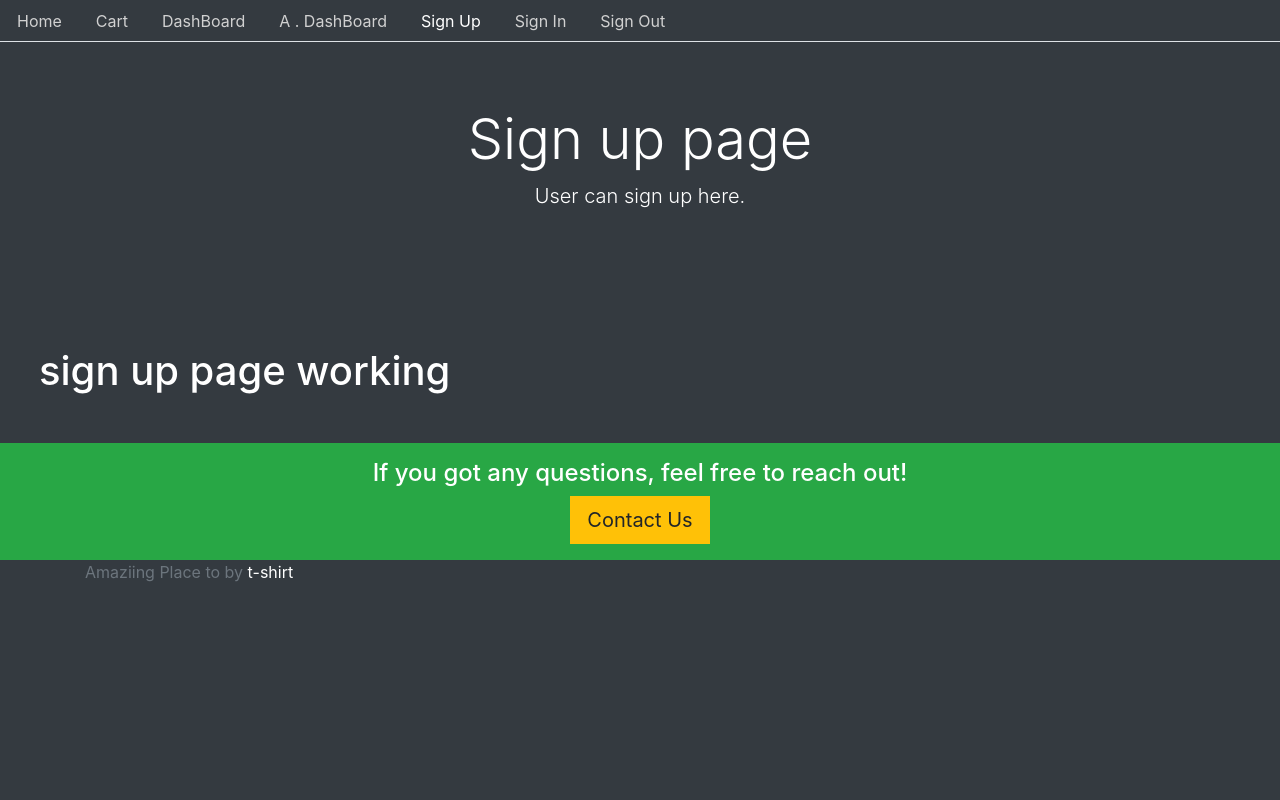
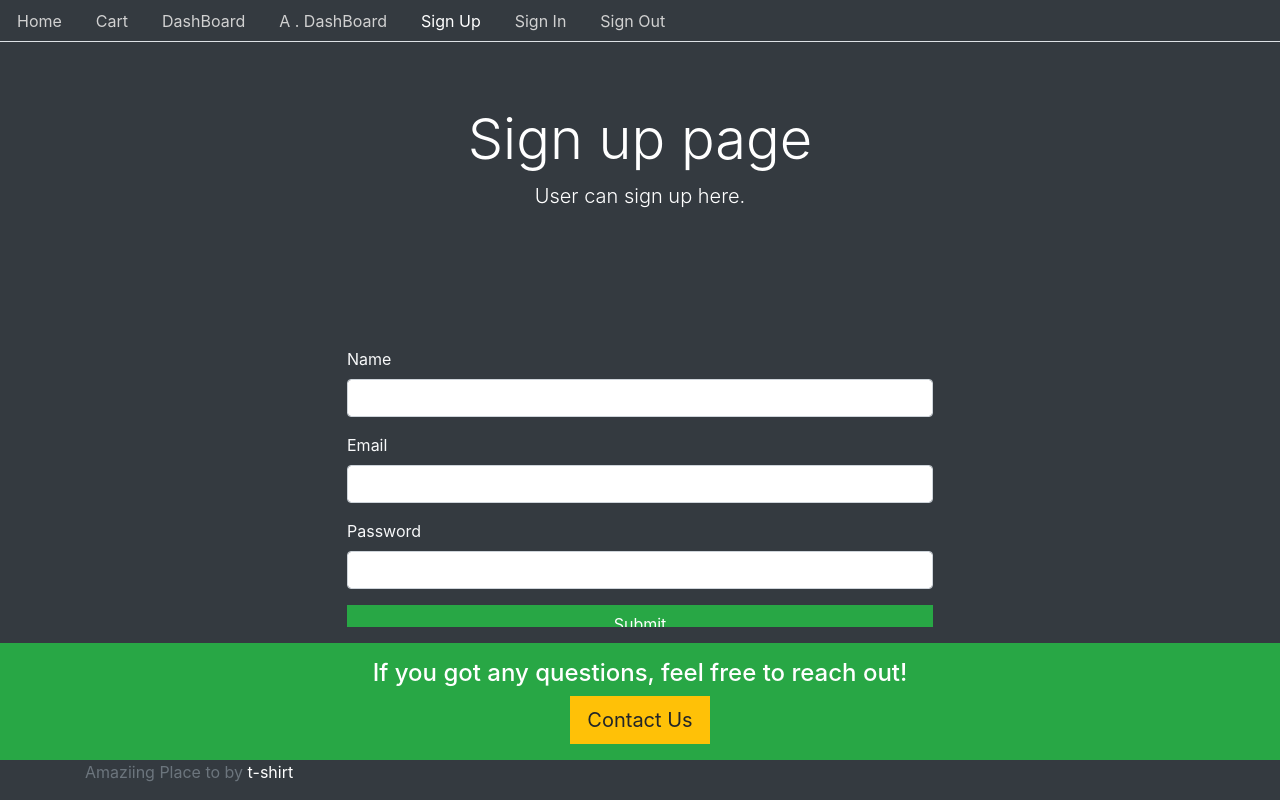
Before and after one commit to Shivay10th/Ecom, a React (Create React App) app in the folder projectfrontend/: page /signup in a window 1280 px wide. Built offline with nearby package versions, Linux system fonts and the light colour scheme.

Commit message:
some changes

```diff
--- a/projectfrontend/package.json
+++ b/projectfrontend/package.json
@@ -6,7 +6,7 @@
     "@testing-library/jest-dom": "^5.11.4",
     "@testing-library/react": "^11.1.0",
     "@testing-library/user-event": "^12.1.10",
-    "query-string": "^7.0.0",
+    "query-string": "^7.0.1",
     "react": "^17.0.2",
     "react-dom": "^17.0.2",
     "react-router-dom": "^5.2.0",
--- a/projectfrontend/src/auth/helper/index.js
+++ b/projectfrontend/src/auth/helper/index.js
@@ -0,0 +1,60 @@
+/** @format */
+
+import { API } from '../../backend';
+
+export const signup = (user) => {
+	return fetch(`${API}/signUp`, {
+		method: 'POST',
+		headers: {
+			Accept: 'application/json',
+			'Content-Type': 'application/json',
+		},
+		body: JSON.stringify(user),
+	})
+		.then((res) => res.json())
+
+		.catch((err) => console.log(err));
+};
+export const signin = (user) => {
+	return fetch(`${API}/signin`, {
+		method: 'POST',
+		headers: {
+			Accept: 'application/json',
+			'Content-Type': 'application/json',
+		},
+		body: JSON.stringify(user),
+	})
+		.then((res) => res.json())
+
+		.catch((err) => console.log(err));
+};
+
+export const signout = (next) => {
+	if (typeof window !== undefined) {
+		localStorage.removeItem('jwt');
+		next();
+		return fetch(`${API}/signout`, {
+			method: 'GET',
+		})
+			.then((res) => console.log('sign out success'))
+			.catch((err) => console.log(err));
+	}
+};
+
+export const authenticate = (data, next) => {
+	if (typeof window !== undefined) {
+		localStorage.setItem('jwt', data);
+		next();
+	}
+};
+
+export const isAuthenticated = () => {
+	if (typeof window == undefined) {
+		return false;
+	}
+	if (localStorage.getItem('jwt')) {
+		return JSON.parse(localStorage.getItem('jwt'));
+	} else {
+		return false;
+	}
+};
--- a/projectfrontend/src/styles.css
+++ b/projectfrontend/src/styles.css
@@ -9,3 +9,10 @@
 body {
 	background: #343a40;
 }
+
+footer {
+	position: absolute;
+	bottom: 0px;
+	left: 0px;
+	right: 0px;
+}
--- a/projectfrontend/src/user/Signin.js
+++ b/projectfrontend/src/user/Signin.js
@@ -4,9 +4,28 @@
 import Base from '../core/Base';
 
 const Signin = () => {
+	const signInForm = () => {
+		return (
+			<div className="row">
+				<div className="col-md-6 offset-sm-3 text-left">
+					<form action="">
+						<div className="form-group">
+							<label className="text-light">Email</label>
+							<input className="form-control" type="email" />
+						</div>
+						<div className="form-group">
+							<label className="text-light">Password</label>
+							<input className="form-control" type="password" />
+						</div>
+						<div className="btn btn-success btn-block">Submit</div>
+					</form>
+				</div>
+			</div>
+		);
+	};
 	return (
 		<Base title="Sign In page" description="User can sign in here.">
-			<h1>sign in page working</h1>
+			{signInForm()}
 		</Base>
 	);
 };
--- a/projectfrontend/src/user/Signup.js
+++ b/projectfrontend/src/user/Signup.js
@@ -1,12 +1,124 @@
 /** @format */
 
-import React, { Link } from 'react';
+import React, { useState } from 'react';
 import Base from '../core/Base';
+import { signup } from '../auth/helper';
+import { Link } from 'react-router-dom';
 
 const Signup = () => {
+	const [values, setValues] = useState({
+		name: '',
+		email: '',
+		password: '',
+		error: '',
+		success: false,
+	});
+	const { name, email, password, error, success } = values;
+
+	const handleChange = (name) => (event) => {
+		setValues({ ...values, error: false, [name]: event.target.value });
+	};
+
+	const onSubmit = (event) => {
+		console.log('in');
+		event.preventDefault();
+		setValues({ ...values, error: false });
+		signup({ name, email, password })
+			.then((data) => {
+				if (data.error) {
+					setValues({ ...values, error: data.error, success: false });
+					console.log(values);
+				} else {
+					setValues({
+						...values,
+						name: '',
+						email: '',
+						password: '',
+						error: '',
+						success: true,
+					});
+				}
+			})
+			.catch((err) => console.log('Error in signup route'));
+	};
+
+	const successMessage = () => {
+		return (
+			<div className="row">
+				<div className="col-md-6 offset-sm-3 text-left">
+					<div
+						className="alert alert-success"
+						style={{ display: success ? '' : 'none' }}
+					>
+						Welcome. Please <Link to="/signin">Login here.</Link>
+					</div>
+				</div>
+			</div>
+		);
+	};
+	const errorMessage = () => {
+		return (
+			<div className="row">
+				<div className="col-md-6 offset-sm-3 text-left">
+					<div
+						className="alert alert-danger"
+						style={{ display: error ? '' : 'none' }}
+					>
+						{error}
+					</div>
+				</div>
+			</div>
+		);
+	};
+
+	const signUpForm = () => {
+		return (
+			<div className="row">
+				<div className="col-md-6 offset-sm-3 text-left">
+					<form action="">
+						<div className="form-group">
+							<label className="text-light">Name</label>
+							<input
+								onChange={handleChange('name')}
+								className="form-control"
+								value={name}
+								type="text"
+							/>
+						</div>
+						<div className="form-group">
+							<label className="text-light">Email</label>
+							<input
+								onChange={handleChange('email')}
+								className="form-control"
+								value={email}
+								type="email"
+							/>
+						</div>
+						<div className="form-group">
+							<label className="text-light">Password</label>
+							<input
+								onChange={handleChange('password')}
+								className="form-control"
+								value={password}
+								type="password"
+							/>
+						</div>
+						<div
+							onClick={onSubmit}
+							className="btn btn-success btn-block"
+						>
+							Submit
+						</div>
+					</form>
+				</div>
+			</div>
+		);
+	};
 	return (
 		<Base title="Sign up page" description="User can sign up here.">
-			<h1>sign up page working</h1>
+			{successMessage()}
+			{errorMessage()}
+			{signUpForm()}
 		</Base>
 	);
 };
```
Also changed, not shown: projectfrontend/src/Routes.js (line endings or trailing spaces), projectfrontend/src/backend.js (line endings or trailing spaces), projectfrontend/src/core/Base.js (line endings or trailing spaces), projectfrontend/src/core/Home.js (line endings or trailing spaces), projectfrontend/src/core/Menu.js (line endings or trailing spaces), projectfrontend/src/index.js (line endings or trailing spaces), 1 other file (tests, documents, lock files or other folders).
